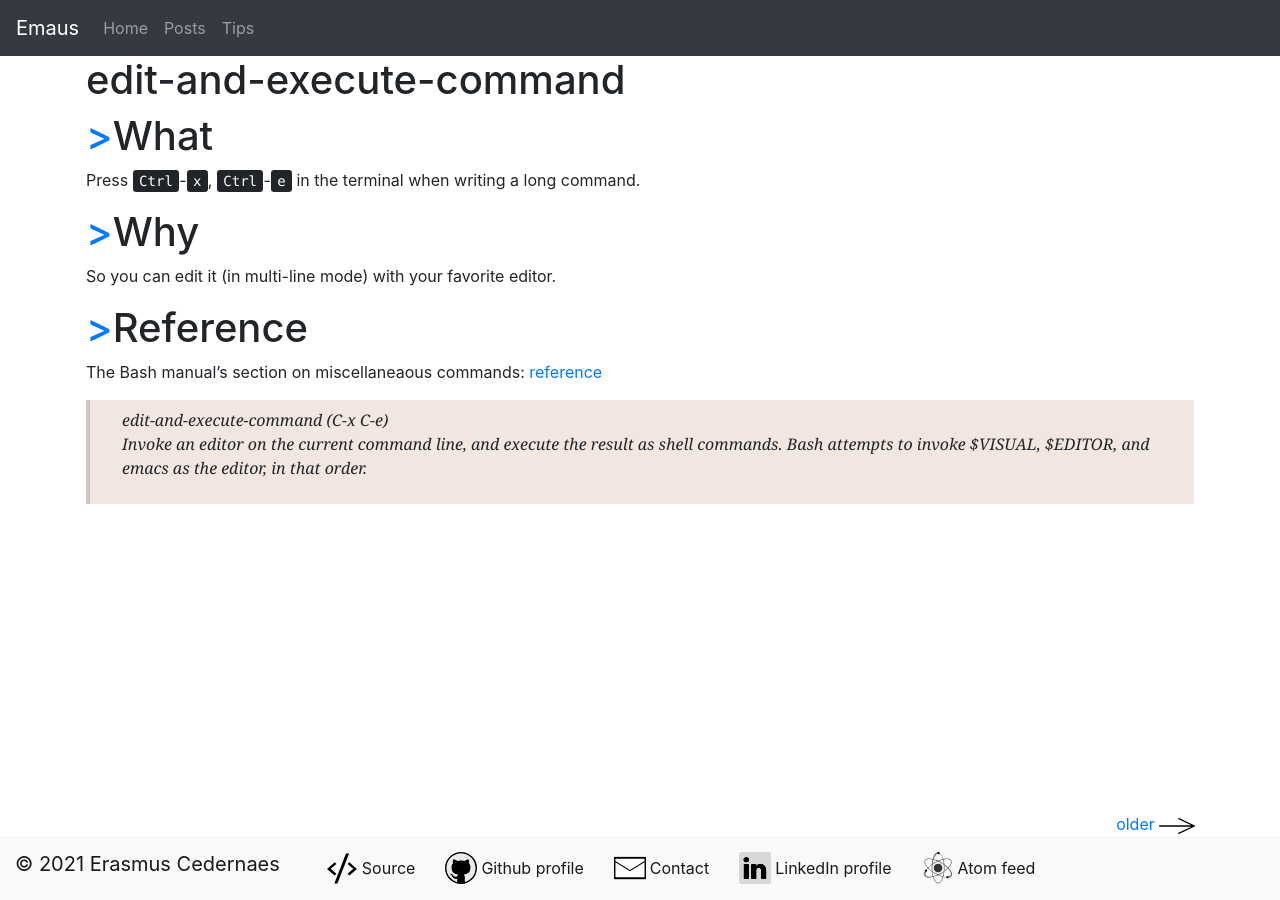
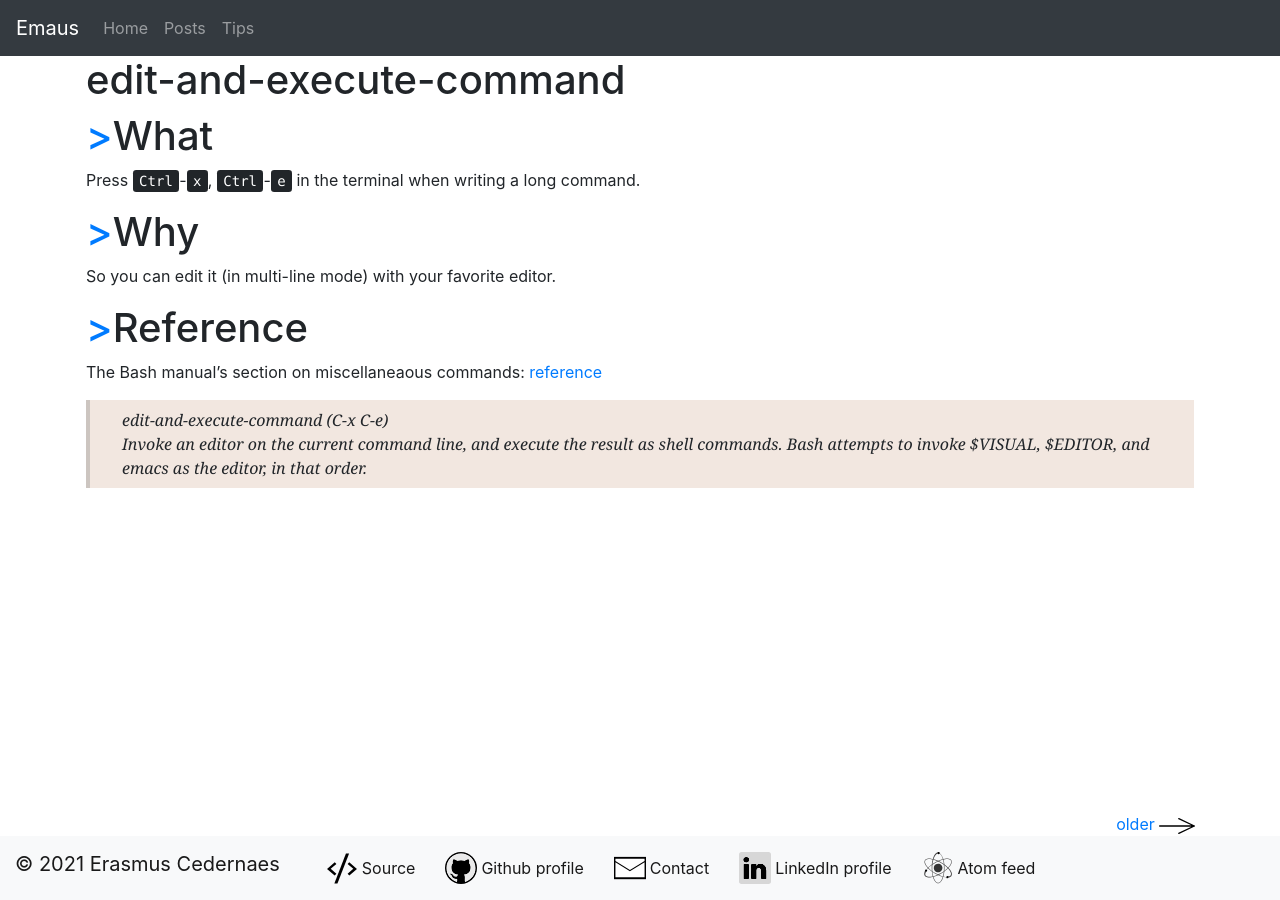
Before and after one commit to emanuelen5/emanuelen5.github.io, a Jekyll site: the page built from site/_tips/2020-10-21-edit-bash-command.md, in a window 1280 px wide. Built offline with Jekyll 4.4.1, drawn with Linux system fonts in a browser that asks for light colours.

Commit message:
Spelling mistake + remove overhang after quotes

```diff
--- a/site/css/style.scss
+++ b/site/css/style.scss
@@ -132,6 +132,11 @@ blockquote {
 	p:first-child {
 		display: inline;
 	}
+
+	p {
+		margin-top: 0px;
+		margin-bottom: 0px;
+	}
 }
 
 .anchor {
```
Also changed, not shown: site/_tips/2020-06-04-sudo-alias.md (+1 -1 lines).
